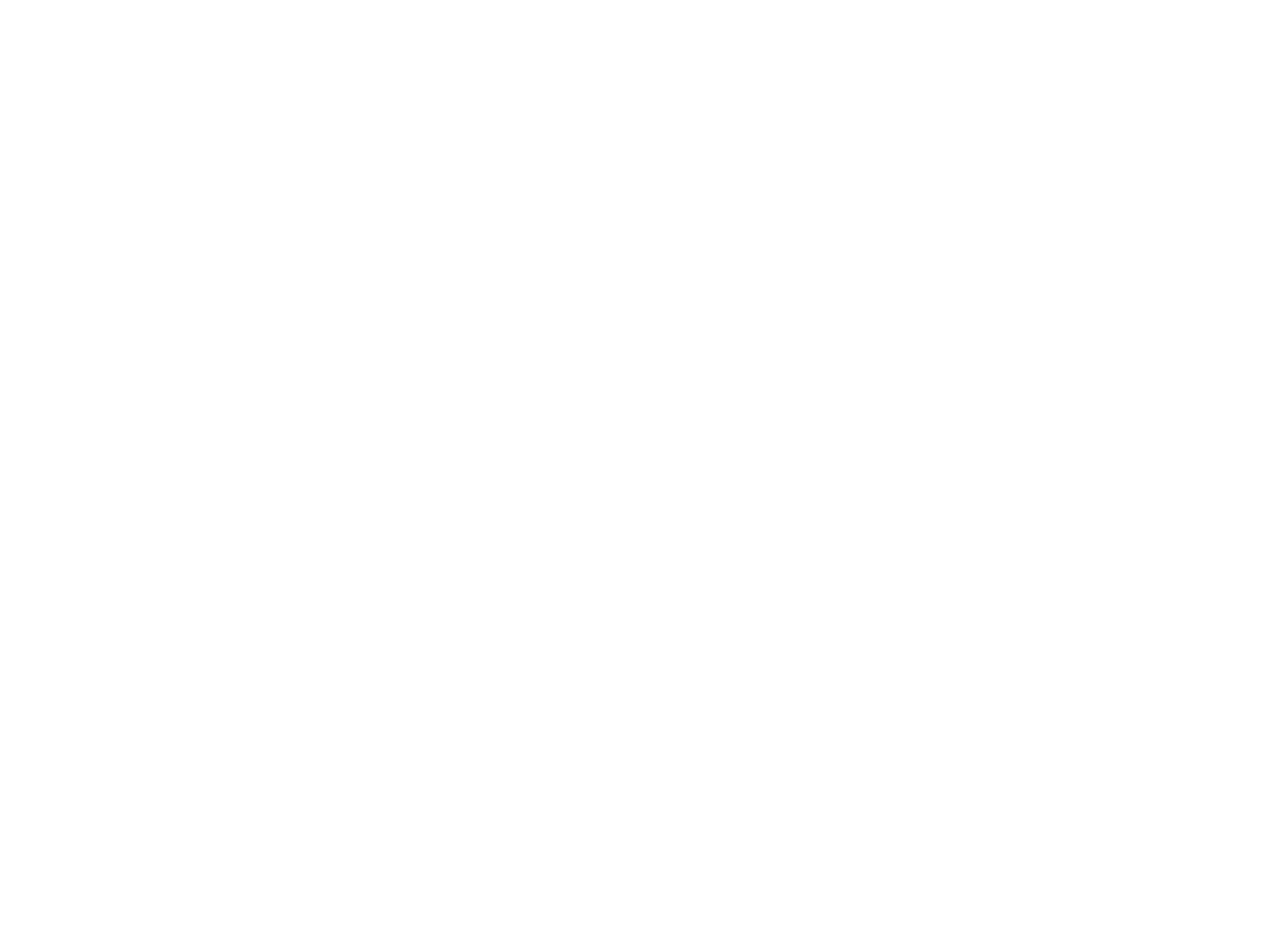
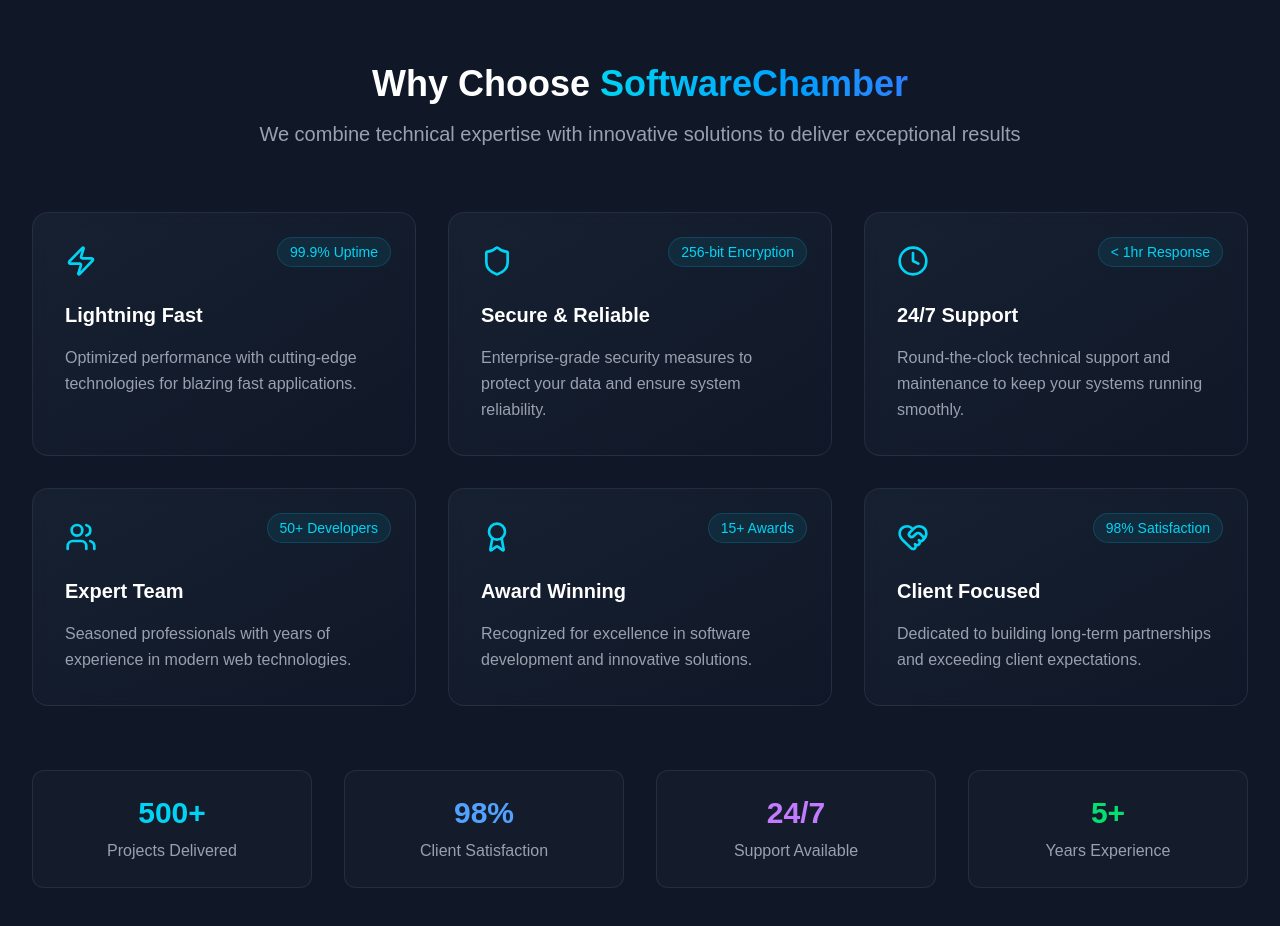
Before and after one commit to siam114/software-chamber-portfolio-website, a Next.js app: page / in a window 1280 px wide. Shown: the part 1040-1966 px from the top of the page. Before the commit the page ends 1024 px from the top, so only its background shows below. Built offline with nearby package versions, Linux system fonts and the light colour scheme.

Commit message:
design whyChooseSection component

```diff
--- a/src/components/WhyChooseSection.tsx
+++ b/src/components/WhyChooseSection.tsx
@@ -0,0 +1,220 @@
+// components/WhyChooseSection.tsx
+import { useState, useEffect, useRef } from 'react';
+import { Clock, Shield, Users, Zap, Award, HeartHandshake } from 'lucide-react';
+
+interface FeatureCard {
+  id: number;
+  title: string;
+  description: string;
+  icon: React.ReactNode;
+  stats: string;
+}
+
+const useInView = (threshold = 0.4) => {
+  const [inView, setInView] = useState(false);
+  const ref = useRef<HTMLDivElement>(null);
+
+  useEffect(() => {
+    const observer = new IntersectionObserver(
+      ([entry]) => {
+        if (entry.isIntersecting) {
+          setInView(true);
+        }
+      },
+      { threshold }
+    );
+
+    if (ref.current) {
+      observer.observe(ref.current);
+    }
+
+    return () => observer.disconnect();
+  }, [threshold]);
+
+  return { ref, inView };
+};
+
+const WhyChooseSection = () => {
+  const { ref, inView } = useInView(0.3);
+  const [hoveredCard, setHoveredCard] = useState<number | null>(null);
+
+  const features: FeatureCard[] = [
+    {
+      id: 1,
+      title: "Lightning Fast",
+      description: "Optimized performance with cutting-edge technologies for blazing fast applications.",
+      icon: <Zap className="w-8 h-8" />,
+      stats: "99.9% Uptime"
+    },
+    {
+      id: 2,
+      title: "Secure & Reliable",
+      description: "Enterprise-grade security measures to protect your data and ensure system reliability.",
+      icon: <Shield className="w-8 h-8" />,
+      stats: "256-bit Encryption"
+    },
+    {
+      id: 3,
+      title: "24/7 Support",
+      description: "Round-the-clock technical support and maintenance to keep your systems running smoothly.",
+      icon: <Clock className="w-8 h-8" />,
+      stats: "< 1hr Response"
+    },
+    {
+      id: 4,
+      title: "Expert Team",
+      description: "Seasoned professionals with years of experience in modern web technologies.",
+      icon: <Users className="w-8 h-8" />,
+      stats: "50+ Developers"
+    },
+    {
+      id: 5,
+      title: "Award Winning",
+      description: "Recognized for excellence in software development and innovative solutions.",
+      icon: <Award className="w-8 h-8" />,
+      stats: "15+ Awards"
+    },
+    {
+      id: 6,
+      title: "Client Focused",
+      description: "Dedicated to building long-term partnerships and exceeding client expectations.",
+      icon: <HeartHandshake className="w-8 h-8" />,
+      stats: "98% Satisfaction"
+    }
+  ];
+
+  return (
+    <section ref={ref} className="py-20 bg-gray-900">
+      <div className="max-w-7xl mx-auto px-4 sm:px-6 lg:px-8">
+        {/* Section Header */}
+        <div className={`text-center mb-16 transition-all duration-600 ease-out ${inView ? 'opacity-100 translate-y-0' : 'opacity-0 translate-y-6'}`}>
+          <h2 className="text-4xl font-bold mb-4 text-white">
+            Why Choose{' '}
+            <span className="bg-gradient-to-r from-cyan-400 to-blue-500 bg-clip-text text-transparent">
+              SoftwareChamber
+            </span>
+          </h2>
+          <p className="text-xl text-gray-400 max-w-3xl mx-auto">
+            We combine technical expertise with innovative solutions to deliver exceptional results
+          </p>
+        </div>
+
+        {/* Features Grid */}
+        <div className="grid md:grid-cols-2 lg:grid-cols-3 gap-8">
+          {features.map((feature, index) => (
+            <div
+              key={feature.id}
+              className={`group relative p-8 bg-gradient-to-br from-gray-800/50 to-gray-900/50 border border-gray-700/50 rounded-2xl backdrop-blur-sm cursor-pointer transition-all duration-300 ${
+                hoveredCard === feature.id
+                  ? 'translate-y-[-6px] shadow-2xl shadow-cyan-500/10 ring-1 ring-cyan-500/20'
+                  : ''
+              } ${
+                inView ? 'opacity-100 translate-y-0 rotate-0' : 'opacity-0 translate-y-6 rotate-1'
+              }`}
+              style={{
+                transitionDelay: `${index * 100}ms`,
+              }}
+              onMouseEnter={() => setHoveredCard(feature.id)}
+              onMouseLeave={() => setHoveredCard(null)}
+            >
+              {/* Glow Effect */}
+              <div className={`absolute inset-0 bg-gradient-to-r from-cyan-500/5 to-blue-500/5 rounded-2xl transition-opacity duration-300 ${
+                hoveredCard === feature.id ? 'opacity-100' : 'opacity-0'
+              }`} />
+
+              {/* Icon with Tilt Animation */}
+              <div className={`relative mb-6 text-cyan-400 transition-all duration-300 ${
+                hoveredCard === feature.id ? 'transform rotate-8 scale-110' : ''
+              }`}>
+                {feature.icon}
+              </div>
+
+              {/* Stats Badge */}
+              <div className="absolute top-6 right-6">
+                <div className="px-3 py-1 bg-cyan-500/10 border border-cyan-500/20 rounded-full text-cyan-400 text-sm font-medium">
+                  {feature.stats}
+                </div>
+              </div>
+
+              {/* Content */}
+              <div className="relative">
+                <h3 className="text-xl font-bold text-white mb-4 group-hover:text-cyan-400 transition-colors duration-300">
+                  {feature.title}
+                </h3>
+                <p className="text-gray-400 leading-relaxed">
+                  {feature.description}
+                </p>
+              </div>
+
+              {/* Hover Indicator */}
+              <div className={`absolute bottom-6 left-8 right-8 h-0.5 bg-gradient-to-r from-cyan-400 to-blue-500 transition-all duration-300 ${
+                hoveredCard === feature.id ? 'opacity-100 scale-x-100' : 'opacity-0 scale-x-0'
+              }`} />
+
+              {/* Sparkle Effects */}
+              {hoveredCard === feature.id && (
+                <div className="absolute inset-0 pointer-events-none">
+                  {[...Array(3)].map((_, i) => (
+                    <div
+                      key={i}
+                      className="absolute w-1 h-1 bg-cyan-400 rounded-full animate-ping"
+                      style={{
+                        left: `${20 + i * 30}%`,
+                        top: `${20 + i * 20}%`,
+                        animationDelay: `${i * 200}ms`,
+                        animationDuration: '1s'
+                      }}
+                    />
+                  ))}
+                </div>
+              )}
+            </div>
+          ))}
+        </div>
+
+        {/* Bottom Stats */}
+        <div className={`mt-16 grid grid-cols-2 md:grid-cols-4 gap-8 text-center transition-all duration-600 ease-out delay-600 ${
+          inView ? 'opacity-100 translate-y-0' : 'opacity-0 translate-y-6'
+        }`}>
+          <div className="p-6 bg-gray-800/30 rounded-xl border border-gray-700/50">
+            <div className="text-3xl font-bold text-cyan-400 mb-2">500+</div>
+            <div className="text-gray-400">Projects Delivered</div>
+          </div>
+          <div className="p-6 bg-gray-800/30 rounded-xl border border-gray-700/50">
+            <div className="text-3xl font-bold text-blue-400 mb-2">98%</div>
+            <div className="text-gray-400">Client Satisfaction</div>
+          </div>
+          <div className="p-6 bg-gray-800/30 rounded-xl border border-gray-700/50">
+            <div className="text-3xl font-bold text-purple-400 mb-2">24/7</div>
+            <div className="text-gray-400">Support Available</div>
+          </div>
+          <div className="p-6 bg-gray-800/30 rounded-xl border border-gray-700/50">
+            <div className="text-3xl font-bold text-green-400 mb-2">5+</div>
+            <div className="text-gray-400">Years Experience</div>
+          </div>
+        </div>
+      </div>
+
+      <style jsx>{`
+        @keyframes sparkle {
+          0%, 100% { opacity: 0; transform: scale(0); }
+          50% { opacity: 1; transform: scale(1); }
+        }
+
+        .animate-sparkle {
+          animation: sparkle 1.5s infinite;
+        }
+
+        @media (prefers-reduced-motion: reduce) {
+          *, *::before, *::after {
+            animation-duration: 0.01ms !important;
+            animation-iteration-count: 1 !important;
+            transition-duration: 0.01ms !important;
+          }
+        }
+      `}</style>
+    </section>
+  );
+};
+
+export default WhyChooseSection;
--- a/src/pages/index.tsx
+++ b/src/pages/index.tsx
@@ -1,6 +1,7 @@
 import Image from "next/image";
 import { Geist, Geist_Mono } from "next/font/google";
 import ProcessSection from "@/components/ProcessSection";
+import WhyChooseSection from "@/components/WhyChooseSection";
 
 const geistSans = Geist({
   variable: "--font-geist-sans",
@@ -17,6 +18,7 @@
   <>
     <main className="">
       <ProcessSection/>
+      <WhyChooseSection/>
     </main>
    </>
   );
```
